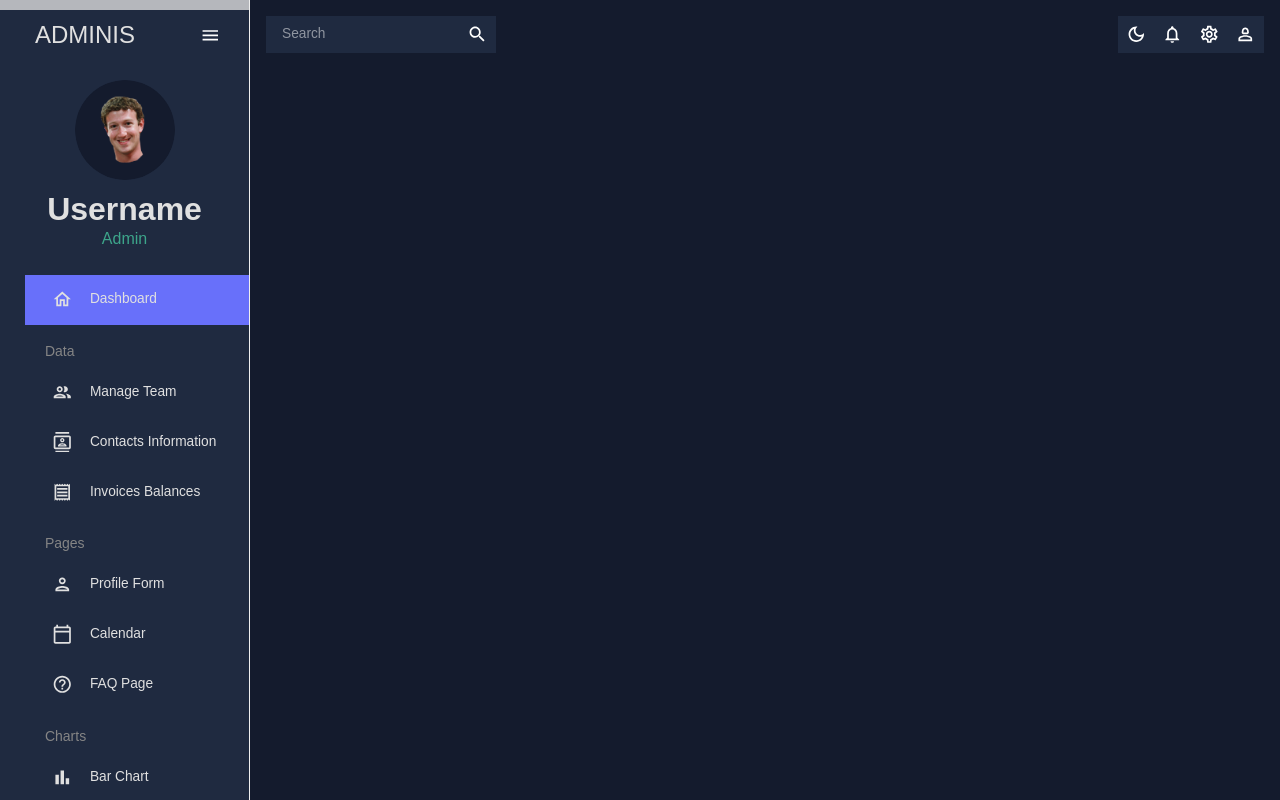
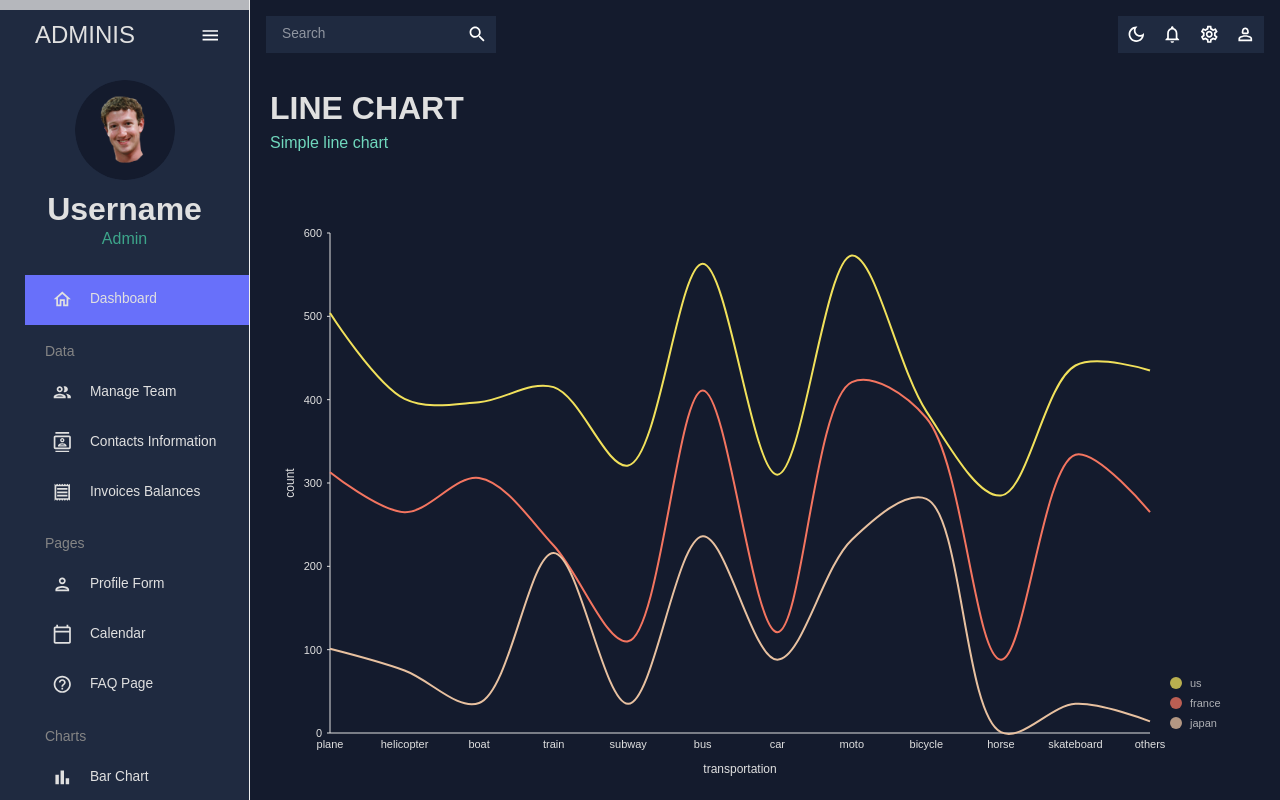
Before and after one commit to AnaPatriciaGraca/IPTSensingGrid, a React (Create React App) app in the folder react-admin/: page /line in a window 1280 px wide. Shown: the top 800 px of the page. Built offline with nearby package versions, Linux system fonts and the light colour scheme.

Commit message:
Geography Chart

```diff
--- a/react-admin/package.json
+++ b/react-admin/package.json
@@ -15,6 +15,8 @@
     "@mui/material": "^5.14.3",
     "@mui/x-data-grid": "^6.10.2",
     "@nivo/bar": "^0.83.0",
+    "@nivo/geo": "^0.83.0",
+    "@nivo/line": "^0.83.0",
     "@nivo/pie": "^0.83.0",
     "@testing-library/jest-dom": "^5.17.0",
     "@testing-library/react": "^13.4.0",
--- a/react-admin/src/App.js
+++ b/react-admin/src/App.js
@@ -14,8 +14,8 @@
 import FAQ from '../src/scenes/faq'
 import Bar from '../src/scenes/bar'
 import Pie from '../src/scenes/pie'
-// import Line from '../src/scenes/line'
-// import Geography from '../src/scenes/geography'
+import Line from '../src/scenes/line'
+import Geography from '../src/scenes/geography'
 
 function App() {
   const [theme, colorMode] = useMode()
@@ -40,8 +40,8 @@
               <Route path="/faq" element={<FAQ />} />
               <Route path="/bar" element={<Bar />} />
               <Route path="/pie" element={<Pie />} />
-              {/* <Route path="/line" element={<Line />} /> */}
-              {/* <Route path="/geography" element={<Geography />} /> */}
+              <Route path="/line" element={<Line />} />
+              <Route path="/geography" element={<Geography />} />
             </Routes>
           </main>
         </div>
--- /dev/null
+++ b/react-admin/src/components/GeoChart.js
@@ -0,0 +1,85 @@
+import { useTheme } from "@mui/material";
+import { ResponsiveChoropleth } from "@nivo/geo";
+import { geoFeatures } from "../data/mockGeoFeatures";
+import { tokens } from "../theme";
+import { mockGeographyData as data } from "../data/mockData";
+
+const GeographyChart = ({ isDashboard = false }) => {
+  const theme = useTheme();
+  const colors = tokens(theme.palette.mode);
+  return (
+    <ResponsiveChoropleth
+      data={data}
+      theme={{
+        axis: {
+          domain: {
+            line: {
+              stroke: colors.grey[100],
+            },
+          },
+          legend: {
+            text: {
+              fill: colors.grey[100],
+            },
+          },
+          ticks: {
+            line: {
+              stroke: colors.grey[100],
+              strokeWidth: 1,
+            },
+            text: {
+              fill: colors.grey[100],
+            },
+          },
+        },
+        legends: {
+          text: {
+            fill: colors.grey[100],
+          },
+        },
+      }}
+      features={geoFeatures.features}
+      margin={{ top: 0, right: 0, bottom: 0, left: 0 }}
+      domain={[0, 1000000]}
+      unknownColor="#666666"
+      label="properties.name"
+      valueFormat=".2s"
+      projectionScale={isDashboard ? 40 : 150}
+      projectionTranslation={isDashboard ? [0.49, 0.6] : [0.5, 0.5]}
+      projectionRotation={[0, 0, 0]}
+      borderWidth={1.5}
+      borderColor={colors.grey[700]}
+      legends={
+        !isDashboard
+          ? [
+              {
+                anchor: "bottom-left",
+                direction: "column",
+                justify: true,
+                translateX: 20,
+                translateY: -100,
+                itemsSpacing: 0,
+                itemWidth: 94,
+                itemHeight: 18,
+                itemDirection: "left-to-right",
+                itemTextColor: colors.grey[100],
+                itemOpacity: 0.85,
+                symbolSize: 18,
+                effects: [
+                  {
+                    on: "hover",
+                    style: {
+                      itemTextColor: "#ffffff",
+                      itemOpacity: 1,
+                    },
+                  },
+                ],
+              },
+            ]
+          : undefined
+      }
+    />
+  );
+};
+
+export default GeographyChart;
--- /dev/null
+++ b/react-admin/src/components/LineChart.js
@@ -0,0 +1,117 @@
+import { ResponsiveLine } from "@nivo/line";
+import { useTheme } from "@mui/material";
+import { tokens } from "../theme";
+import { mockLineData as data } from "../data/mockData";
+
+const LineChart = ({ isCustomLineColors = false, isDashboard = false }) => {
+  const theme = useTheme();
+  const colors = tokens(theme.palette.mode);
+
+  return (
+    <ResponsiveLine
+      data={data}
+      theme={{
+        axis: {
+          domain: {
+            line: {
+              stroke: colors.grey[100],
+            },
+          },
+          legend: {
+            text: {
+              fill: colors.grey[100],
+            },
+          },
+          ticks: {
+            line: {
+              stroke: colors.grey[100],
+              strokeWidth: 1,
+            },
+            text: {
+              fill: colors.grey[100],
+            },
+          },
+        },
+        legends: {
+          text: {
+            fill: colors.grey[100],
+          },
+        },
+        tooltip: {
+          container: {
+            color: colors.primary[500],
+          },
+        },
+      }}
+      colors={isDashboard ? { datum: "color" } : { scheme: "nivo" }} // added
+      margin={{ top: 50, right: 110, bottom: 50, left: 60 }}
+      xScale={{ type: "point" }}
+      yScale={{
+        type: "linear",
+        min: "auto",
+        max: "auto",
+        stacked: true,
+        reverse: false,
+      }}
+      yFormat=" >-.2f"
+      curve="catmullRom"
+      axisTop={null}
+      axisRight={null}
+      axisBottom={{
+        orient: "bottom",
+        tickSize: 0,
+        tickPadding: 5,
+        tickRotation: 0,
+        legend: isDashboard ? undefined : "transportation", // added
+        legendOffset: 36,
+        legendPosition: "middle",
+      }}
+      axisLeft={{
+        orient: "left",
+        tickValues: 5, // added
+        tickSize: 3,
+        tickPadding: 5,
+        tickRotation: 0,
+        legend: isDashboard ? undefined : "count", // added
+        legendOffset: -40,
+        legendPosition: "middle",
+      }}
+      enableGridX={false}
+      enableGridY={false}
+      pointSize={8}
+      pointColor={{ theme: "background" }}
+      pointBorderWidth={2}
+      pointBorderColor={{ from: "serieColor" }}
+      pointLabelYOffset={-12}
+      useMesh={true}
+      legends={[
+        {
+          anchor: "bottom-right",
+          direction: "column",
+          justify: false,
+          translateX: 100,
+          translateY: 0,
+          itemsSpacing: 0,
+          itemDirection: "left-to-right",
+          itemWidth: 80,
+          itemHeight: 20,
+          itemOpacity: 0.75,
+          symbolSize: 12,
+          symbolShape: "circle",
+          symbolBorderColor: "rgba(0, 0, 0, .5)",
+          effects: [
+            {
+              on: "hover",
+              style: {
+                itemBackground: "rgba(0, 0, 0, .03)",
+                itemOpacity: 1,
+              },
+            },
+          ],
+        },
+      ]}
+    />
+  );
+};
+
+export default LineChart;
--- /dev/null
+++ b/react-admin/src/scenes/geography/index.js
@@ -0,0 +1,16 @@
+import GeoChart from '../../components/GeoChart'
+import { Box } from '@mui/material'
+import Header from '../../components/Header'
+
+const Geography = () => {
+  return (
+    <Box m='20px'>
+        <Header title='GEOGRAPHY CHART' subtitle='Simple geography chart' />
+        <Box height='75vh'>
+            <GeoChart />
+        </Box>
+    </Box>
+  )
+}
+
+export default Geography
--- /dev/null
+++ b/react-admin/src/scenes/line/index.js
@@ -0,0 +1,17 @@
+
+import LineChart from "../../components/LineChart"
+import { Box } from '@mui/material'
+import Header from '../../components/Header'
+
+const Line = () => {
+  return (
+    <Box m='20px'>
+        <Header title='LINE CHART' subtitle='Simple line chart' />
+        <Box height='75vh'>
+            <LineChart />
+        </Box>
+    </Box>
+  )
+}
+
+export default Line
```
Also changed, not shown: 1 other file (tests, documents, lock files or other folders).
